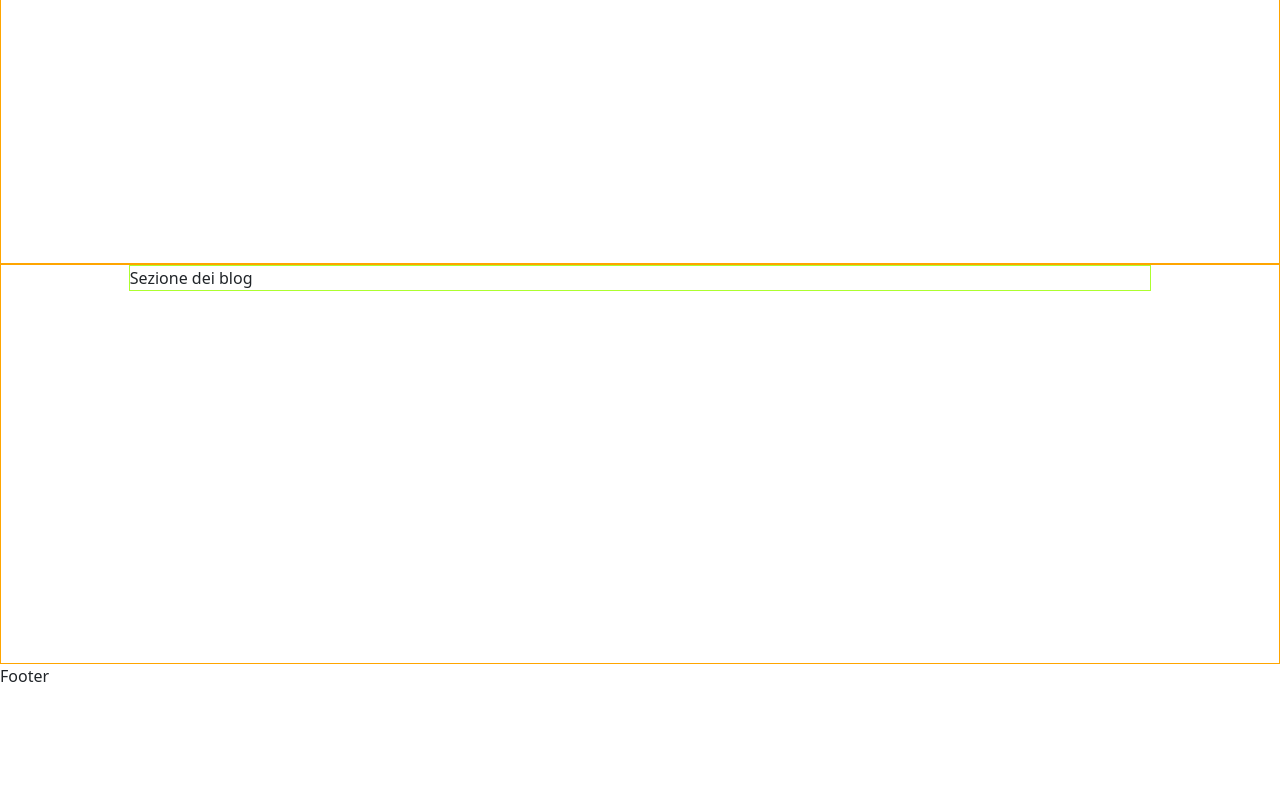
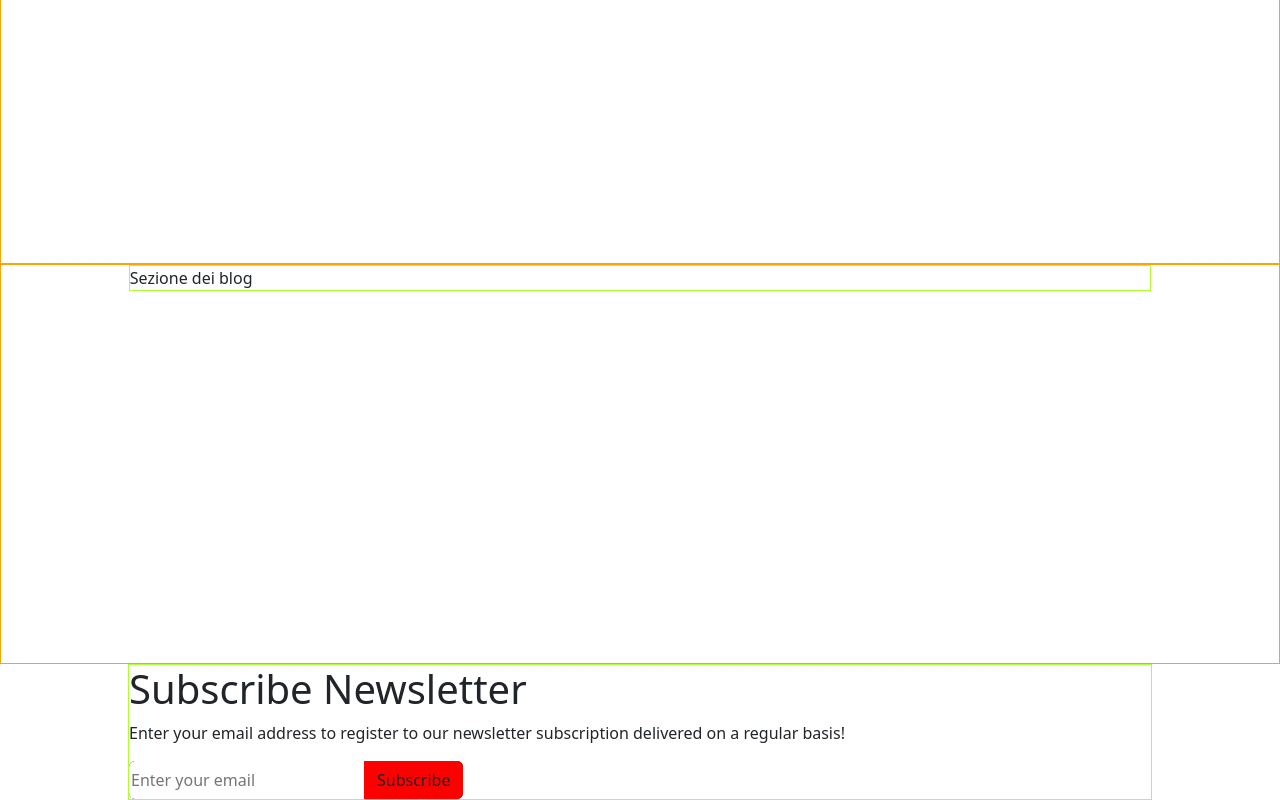
Before and after one commit to manuelcamaioni/proj-html-vuejs, a Vue app: page / in a window 1280 px wide. Shown: the part 2038-2838 px from the top of the page. Before the commit the page ends 2726 px from the top, so only its background shows below. Built offline with nearby package versions, Linux system fonts and the light colour scheme.

Commit message:
added newsletter section

```diff
--- a/src/components/FooterApp.vue
+++ b/src/components/FooterApp.vue
@@ -1,10 +1,15 @@
 <template>
-    <footer>Footer</footer>
+    <footer>
+        <NewsletterFooter />
+    </footer>
 </template>
 
 <script>
+import NewsletterFooter from "./FooterComponents/NewsletterFooter.vue";
 export default {
-
+    components: {
+        NewsletterFooter
+    }
 }
 </script>
 
--- /dev/null
+++ b/src/components/FooterComponents/NewsletterFooter.vue
@@ -0,0 +1,38 @@
+<template>
+    <section class="hero">
+        <div class="my-container">
+            <h1>Subscribe <span>Newsletter</span></h1>
+            <p>Enter your email address to register to our newsletter subscription delivered on a regular basis!</p>
+            <div class="input-element d-flex">
+                <input type="email" placeholder="Enter your email">
+                <button class="btn">Subscribe</button>
+            </div>
+        </div>
+    </section>
+</template>
+
+<script>
+export default {
+
+}
+</script>
+
+<style lang="scss" scoped>
+.input-element {
+    border-radius: 0.375rem;
+    overflow: hidden;
+    background-color: black;
+    width: fit-content;
+}
+
+input {
+    border: none;
+    border-radius: 0;
+}
+
+button {
+    background-color: red;
+    border-radius: 0;
+
+}
+</style>
```
